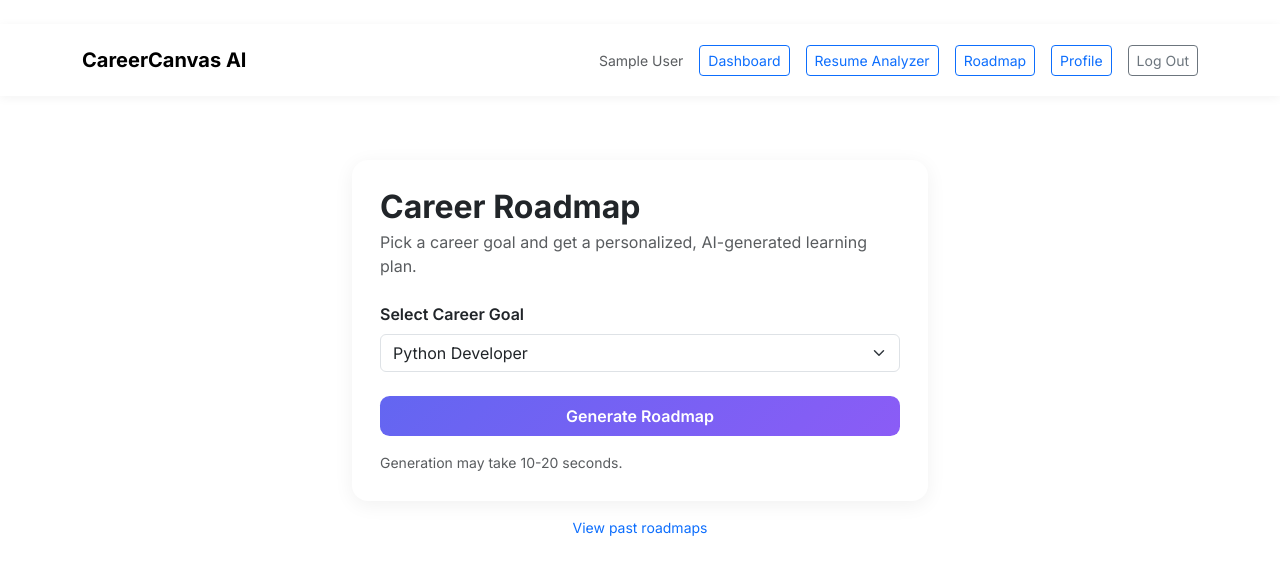
After one commit to glorriiiaaaa/careercanvas-ai, a Flask app: page /roadmap/ in a window 1280 px wide. The commit adds this page. Shown: the top 585 px of the page. Run offline with Flask 3, Linux system fonts and the light colour scheme; the visitor is signed in with stand-in values (Sample User, id 1).

Commit message:
Module 4: Career Roadmap complete

```diff
--- a/app/__init__.py
+++ b/app/__init__.py
@@ -21,6 +21,7 @@ def create_app(config_name=None):
 
     from app.models import user
     from app.models import resume
+    from app.models import roadmap
 
     from app.auth import auth_bp
     app.register_blueprint(auth_bp)
@@ -31,4 +32,7 @@ def create_app(config_name=None):
     from app.resume_analyzer import resume_analyzer_bp
     app.register_blueprint(resume_analyzer_bp)
 
+    from app.roadmap import roadmap_bp
+    app.register_blueprint(roadmap_bp)
+
     return app
--- /dev/null
+++ b/app/roadmap/__init__.py
@@ -0,0 +1,6 @@
+# app/roadmap/__init__.py
+from flask import Blueprint
+
+roadmap_bp = Blueprint('roadmap', __name__, url_prefix='/roadmap')
+
+from app.roadmap import routes
--- /dev/null
+++ b/app/roadmap/forms.py
@@ -0,0 +1,20 @@
+# app/roadmap/forms.py
+from flask_wtf import FlaskForm
+from wtforms import SelectField, SubmitField
+from wtforms.validators import DataRequired
+
+CAREER_CHOICES = [
+    ("Python Developer", "Python Developer"),
+    ("Data Analyst", "Data Analyst"),
+    ("Data Scientist", "Data Scientist"),
+    ("Frontend Developer", "Frontend Developer"),
+    ("Backend Developer", "Backend Developer"),
+    ("Full Stack Developer", "Full Stack Developer"),
+    ("AI Engineer", "AI Engineer"),
+    ("Business Analyst", "Business Analyst"),
+]
+
+
+class RoadmapForm(FlaskForm):
+    career_goal = SelectField("Select Career Goal", choices=CAREER_CHOICES, validators=[DataRequired()])
+    submit = SubmitField("Generate Roadmap")
--- /dev/null
+++ b/app/roadmap/routes.py
@@ -0,0 +1,57 @@
+# app/roadmap/routes.py
+from flask import render_template, redirect, url_for, flash
+from flask_login import login_required, current_user
+from app.roadmap import roadmap_bp
+from app.roadmap.forms import RoadmapForm
+from app.roadmap.services import generate_roadmap
+from app.models.roadmap import Roadmap
+from app.extensions import db
+
+
+@roadmap_bp.route("/", methods=["GET", "POST"])
+@login_required
+def select_goal():
+    form = RoadmapForm()
+
+    if form.validate_on_submit():
+        try:
+            data = generate_roadmap(form.career_goal.data)
+
+            new_roadmap = Roadmap(
+                user_id=current_user.id,
+                career_goal=form.career_goal.data,
+                estimated_timeline=data["estimated_timeline"],
+                weekly_plan=data["weekly_plan"],
+                recommended_courses=data["recommended_courses"],
+                suggested_projects=data["suggested_projects"],
+            )
+            db.session.add(new_roadmap)
+            db.session.commit()
+
+            return redirect(url_for("roadmap.view", roadmap_id=new_roadmap.id))
+
+        except ValueError as e:
+            flash(f"AI generation failed: {str(e)}", "error")
+        except Exception as e:
+            flash(f"Something went wrong generating your roadmap: {str(e)}", "error")
+
+    return render_template("roadmap/select.html", form=form)
+
+
+@roadmap_bp.route("/view/<int:roadmap_id>")
+@login_required
+def view(roadmap_id):
+    roadmap = Roadmap.query.get_or_404(roadmap_id)
+
+    if roadmap.user_id != current_user.id:
+        flash("You do not have permission to view that roadmap.", "error")
+        return redirect(url_for("roadmap.history"))
+
+    return render_template("roadmap/view.html", roadmap=roadmap)
+
+
+@roadmap_bp.route("/history")
+@login_required
+def history():
+    roadmaps = Roadmap.query.filter_by(user_id=current_user.id).order_by(Roadmap.created_at.desc()).all()
+    return render_template("roadmap/history.html", roadmaps=roadmaps)
--- a/app/templates/base.html
+++ b/app/templates/base.html
@@ -4,7 +4,6 @@
     <meta charset="UTF-8">
     <meta name="viewport" content="width=device-width, initial-scale=1.0">
     <title>{% block title %}CareerCanvas AI{% endblock %}</title>
-
     <link href="https://cdn.jsdelivr.net/npm/bootstrap@5.3.3/dist/css/bootstrap.min.css" rel="stylesheet">
     <link rel="preconnect" href="https://fonts.googleapis.com">
     <link href="https://fonts.googleapis.com/css2?family=Inter:wght@400;500;600;700;800&display=swap" rel="stylesheet">
@@ -17,10 +16,11 @@
     <nav class="navbar navbar-expand-lg app-navbar">
         <div class="container">
             <a class="navbar-brand fw-bold" href="{{ url_for('dashboard.index') }}">CareerCanvas AI</a>
-            <div class="d-flex align-items-center gap-3">
+            <div class="d-flex align-items-center gap-3 flex-wrap">
                 <span class="text-muted small">{{ current_user.full_name }}</span>
                 <a href="{{ url_for('dashboard.index') }}" class="btn btn-sm btn-outline-primary">Dashboard</a>
                 <a href="{{ url_for('resume_analyzer.upload') }}" class="btn btn-sm btn-outline-primary">Resume Analyzer</a>
+                <a href="{{ url_for('roadmap.select_goal') }}" class="btn btn-sm btn-outline-primary">Roadmap</a>
                 <a href="{{ url_for('auth.profile') }}" class="btn btn-sm btn-outline-primary">Profile</a>
                 <a href="{{ url_for('auth.logout') }}" class="btn btn-sm btn-outline-secondary">Log Out</a>
             </div>
--- /dev/null
+++ b/app/templates/roadmap/select.html
@@ -0,0 +1,24 @@
+{% extends "base.html" %}
+{% block title %}Career Roadmap | CareerCanvas AI{% endblock %}
+{% block content %}
+<div class="container py-5" style="max-width: 600px;">
+    <div class="dashboard-card">
+        <h2 class="fw-bold mb-1">Career Roadmap</h2>
+        <p class="text-muted mb-4">Pick a career goal and get a personalized, AI-generated learning plan.</p>
+
+        <form method="POST" novalidate>
+            {{ form.hidden_tag() }}
+            <div class="mb-4">
+                {{ form.career_goal.label(class="form-label fw-semibold") }}
+                {{ form.career_goal(class="form-select") }}
+            </div>
+            {{ form.submit(class="btn btn-primary w-100 py-2 fw-semibold") }}
+        </form>
+        <p class="text-muted small mt-3 mb-0">Generation may take 10-20 seconds.</p>
+    </div>
+
+    <div class="text-center mt-3">
+        <a href="{{ url_for("roadmap.history") }}" class="text-decoration-none small">View past roadmaps</a>
+    </div>
+</div>
+{% endblock %}
```
Also changed, not shown: app/models/roadmap.py (added, +29 -0 lines), app/roadmap/services.py (added, +27 -0 lines), app/templates/roadmap/history.html (added, +21 -0 lines), app/templates/roadmap/view.html (added, +50 -0 lines), migrations/versions/2119f02ddc17_create_roadmaps_table.py (added, +45 -0 lines).
